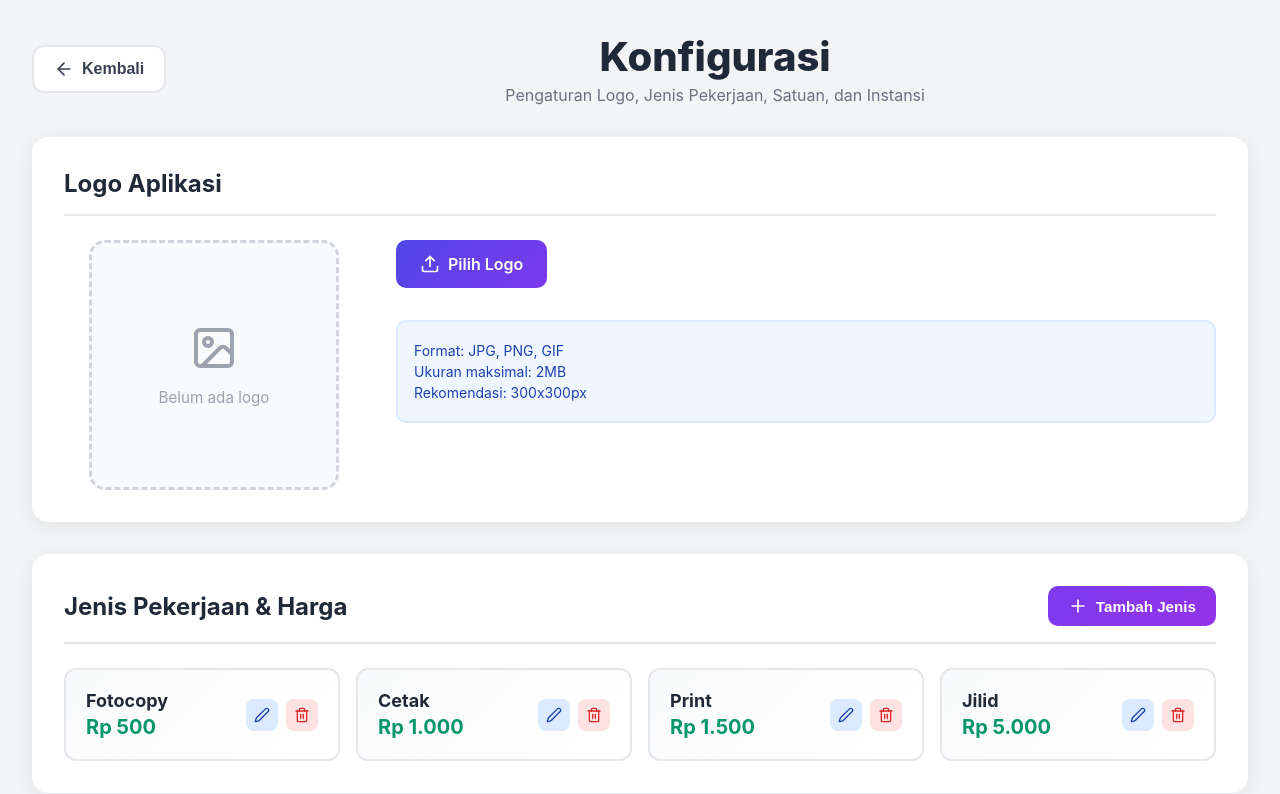
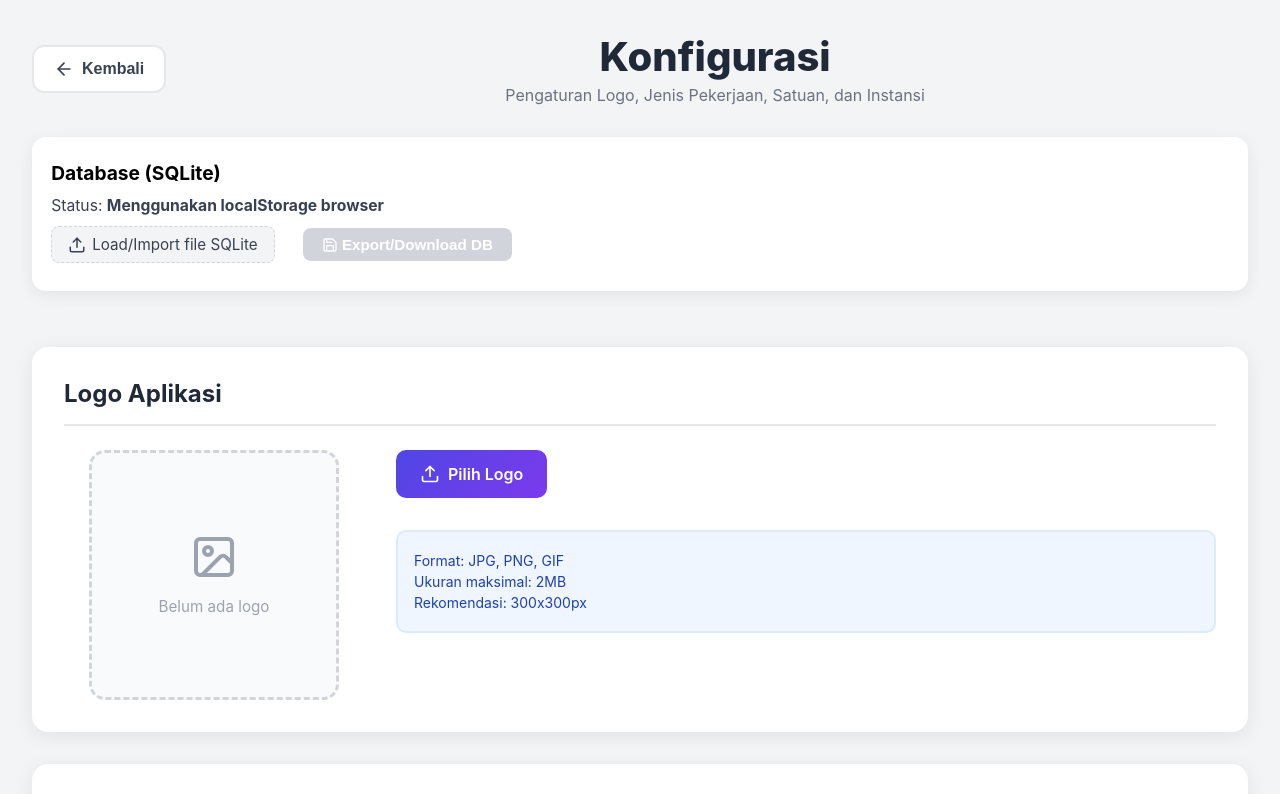
Before and after one commit to capungaero/edustore, a React (Vite) app: page /edustore/konfigurasi in a window 1280 px wide. Shown: the top 794 px of the page. Built offline with nearby package versions, Linux system fonts and the light colour scheme; no server answers.

Commit message:
Add SQLite database upload/export and fallback to localStorage in Konfigurasi page

```diff
--- a/package.json
+++ b/package.json
@@ -11,6 +11,7 @@
     "react": "^18.2.0",
     "react-dom": "^18.2.0",
     "react-router-dom": "^7.9.4",
+    "sql.js": "^1.13.0",
     "web-vitals": "^3.1.0"
   },
   "overrides": {
--- a/src/pages/Konfigurasi.css
+++ b/src/pages/Konfigurasi.css
@@ -418,14 +418,77 @@
   color: #1e40af;
 }
 
-@media (max-width: 768px) {
-  .logo-config {
-    grid-template-columns: 1fr;
-  }
+/* Database Section */
+.db-section {
+  background: #fff;
+  border-radius: 14px;
+  padding: 1.5rem 1.2rem 1.2rem 1.2rem;
+  box-shadow: 0 4px 16px rgba(0, 0, 0, 0.07);
+  margin-bottom: 1.5rem;
+}
 
-  .logo-preview img,
-  .logo-placeholder {
-    width: 200px;
-    height: 200px;
-  }
+.db-section h2 {
+  font-size: 1.2rem;
+  font-weight: 700;
+  margin-bottom: 0.7rem;
 }
+
+.db-status-row {
+  margin-bottom: 0.7rem;
+  color: #374151;
+  font-size: 0.98rem;
+}
+
+.db-actions-row {
+  display: flex;
+  align-items: center;
+  gap: 1rem;
+  margin-bottom: 0.5rem;
+}
+
+.db-upload-label {
+  display: flex;
+  align-items: center;
+  background: #f3f4f6;
+  border: 1.5px dashed #d1d5db;
+  border-radius: 8px;
+  padding: 0.5rem 1rem;
+  cursor: pointer;
+  font-size: 0.95rem;
+  color: #374151;
+  transition: background 0.2s;
+}
+
+.db-upload-label:hover {
+  background: #e5e7eb;
+}
+
+.db-export-btn {
+  background: #4F46E5;
+  color: #fff;
+  border: none;
+  border-radius: 8px;
+  padding: 0.5rem 1.2rem;
+  font-weight: 600;
+  font-size: 0.95rem;
+  cursor: pointer;
+  display: flex;
+  align-items: center;
+  transition: background 0.2s;
+}
+
+.db-export-btn:disabled {
+  background: #d1d5db;
+  color: #fff;
+  cursor: not-allowed;
+}
+
+.db-export-btn:hover:not(:disabled) {
+  background: #4338ca;
+}
+
+.db-filename-row {
+  font-size: 0.92rem;
+  color: #6b7280;
+  margin-top: 0.2rem;
+}
--- a/src/pages/Konfigurasi.jsx
+++ b/src/pages/Konfigurasi.jsx
@@ -1,6 +1,7 @@
 import { useState, useEffect } from 'react';
 import { useNavigate } from 'react-router-dom';
 import { ArrowLeft, Plus, Trash2, Save, Edit2, X, Upload, Image } from 'lucide-react';
+import initSqlJs from 'sql.js';
 import './Konfigurasi.css';
 
 function Konfigurasi() {
@@ -24,6 +25,12 @@ function Konfigurasi() {
   const [newInstansi, setNewInstansi] = useState('');
 
   const [editingJenis, setEditingJenis] = useState(null);
+
+  // Database state
+  const [db, setDb] = useState(null);
+  const [dbMode, setDbMode] = useState('localStorage'); // 'sqlite' or 'localStorage'
+  const [dbFileName, setDbFileName] = useState('');
+  const [sqlJsLoaded, setSqlJsLoaded] = useState(false);
 
   // Load data dari localStorage
   useEffect(() => {
@@ -85,6 +92,56 @@ function Konfigurasi() {
     setPriceConfig(newPriceConfig);
     localStorage.setItem('priceConfig', JSON.stringify(newPriceConfig));
   }, [jenisLista]);
+
+  // Load sql.js
+  useEffect(() => {
+    initSqlJs({ locateFile: file => `https://cdnjs.cloudflare.com/ajax/libs/sql.js/1.10.3/${file}` })
+      .then(SQL => {
+        setSqlJsLoaded(true);
+        // Try to load DB from localStorage (if any)
+        const dbData = localStorage.getItem('sqliteDb');
+        if (dbData) {
+          const uInt8Array = new Uint8Array(JSON.parse(dbData));
+          setDb(new SQL.Database(uInt8Array));
+          setDbMode('sqlite');
+        }
+      });
+  }, []);
+
+  // Update database to localStorage
+  useEffect(() => {
+    if (db) {
+      const data = db.export();
+      localStorage.setItem('sqliteDb', JSON.stringify(Array.from(new Uint8Array(data))));
+    }
+  }, [db]);
+
+  // Handle upload SQLite file
+  const handleDbUpload = async (e) => {
+    const file = e.target.files[0];
+    if (!file) return;
+    const arrayBuffer = await file.arrayBuffer();
+    const SQL = await initSqlJs({ locateFile: file => `https://cdnjs.cloudflare.com/ajax/libs/sql.js/1.10.3/${file}` });
+    const loadedDb = new SQL.Database(new Uint8Array(arrayBuffer));
+    setDb(loadedDb);
+    setDbMode('sqlite');
+    setDbFileName(file.name);
+    // Simpan ke localStorage agar persist
+    localStorage.setItem('sqliteDb', JSON.stringify(Array.from(new Uint8Array(arrayBuffer))));
+  };
+
+  // Handle export SQLite file
+  const handleDbExport = () => {
+    if (!db) return;
+    const data = db.export();
+    const blob = new Blob([data], { type: 'application/octet-stream' });
+    const url = URL.createObjectURL(blob);
+    const a = document.createElement('a');
+    a.href = url;
+    a.download = dbFileName || 'palugada-db.sqlite';
+    a.click();
+    URL.revokeObjectURL(url);
+  };
 
   // Handlers untuk Jenis Pekerjaan
   const handleAddJenis = () => {
@@ -231,6 +288,27 @@ function Konfigurasi() {
       </header>
 
       <div className="konfigurasi-content">
+        {/* Database SQLite Section */}
+        <section className="db-section">
+          <h2>Database (SQLite)</h2>
+          <div className="db-status-row">
+            <span>Status: <b>{dbMode === 'sqlite' ? 'Menggunakan file database SQLite' : 'Menggunakan localStorage browser'}</b></span>
+          </div>
+          <div className="db-actions-row">
+            <label className="db-upload-label">
+              <Upload size={18} style={{marginRight: 6}} />
+              <span>Load/Import file SQLite</span>
+              <input type="file" accept=".sqlite,.db,.sqlite3,application/octet-stream" style={{display:'none'}} onChange={handleDbUpload} />
+            </label>
+            <button className="db-export-btn" onClick={handleDbExport} disabled={!db} style={{marginLeft: 12}}>
+              <Save size={16} style={{marginRight: 4}} /> Export/Download DB
+            </button>
+          </div>
+          <div className="db-filename-row">
+            {dbFileName && <span>File aktif: <b>{dbFileName}</b></span>}
+          </div>
+        </section>
+
         {/* Logo Aplikasi */}
         <div className="config-section">
           <div className="section-header">
```
Also changed, not shown: 1 other file (tests, documents, lock files or other folders).
